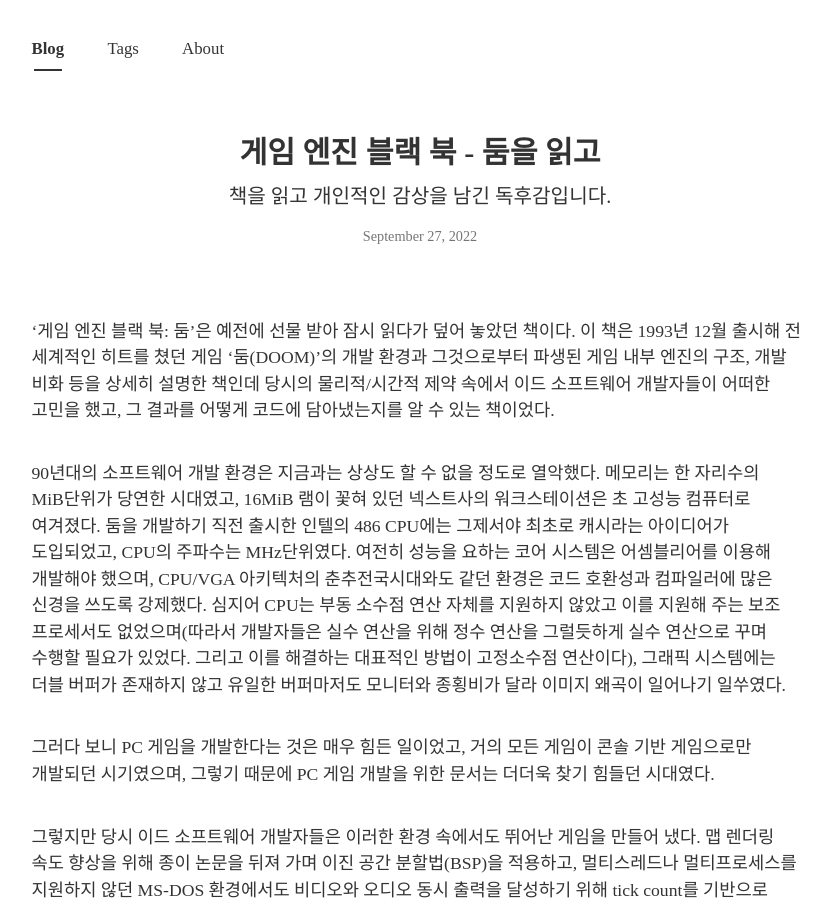
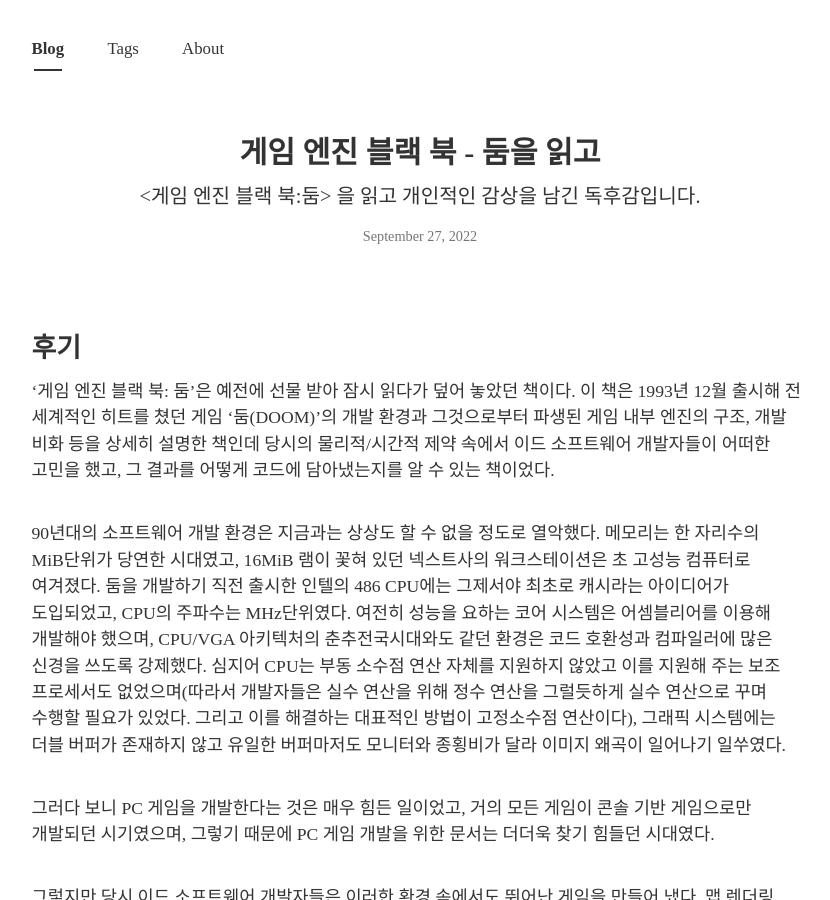
Before and after one commit to Hamsik2rang/Hamsik2rang.github.io, a Jekyll site: the page built from _posts/2022-09-27-After-Read-Book-Game-Engine-Black-Book-Doom.md, in a window 1280 px wide and 900 px high. Shown: the whole window, without its empty margins (220-1050 px from the left). Built offline with Jekyll 4.4.1, drawn with Linux system fonts in a browser that asks for light colours; nearby versions of some CDN libraries; some web fonts are replaced; comment, search, counter and statistics services are not loaded.

Commit message:
subtitle 추가

```diff
--- a/_posts/2022-09-27-After-Read-Book-Game-Engine-Black-Book-Doom.md
+++ b/_posts/2022-09-27-After-Read-Book-Game-Engine-Black-Book-Doom.md
@@ -1,12 +1,14 @@
 ---
 layout: post
 title: 게임 엔진 블랙 북 - 둠을 읽고
-subtitle: 책을 읽고 개인적인 감상을 남긴 독후감입니다.
+subtitle: <게임 엔진 블랙 북:둠> 을 읽고 개인적인 감상을 남긴 독후감입니다.
 tags: [Reading]
 author: Im Yongsik
 comments: True
 use_math: False
 ---
+
+## 후기
 
 '게임 엔진 블랙 북: 둠'은 예전에 선물 받아 잠시 읽다가 덮어 놓았던 책이다. 이 책은 1993년 12월 출시해 전 세계적인 히트를 쳤던 게임 '둠(DOOM)'의 개발 환경과 그것으로부터 파생된 게임 내부 엔진의 구조, 개발 비화 등을 상세히 설명한 책인데 당시의 물리적/시간적 제약 속에서 이드 소프트웨어 개발자들이 어떠한 고민을 했고, 그 결과를 어떻게 코드에 담아냈는지를 알 수 있는 책이었다.
 
```
